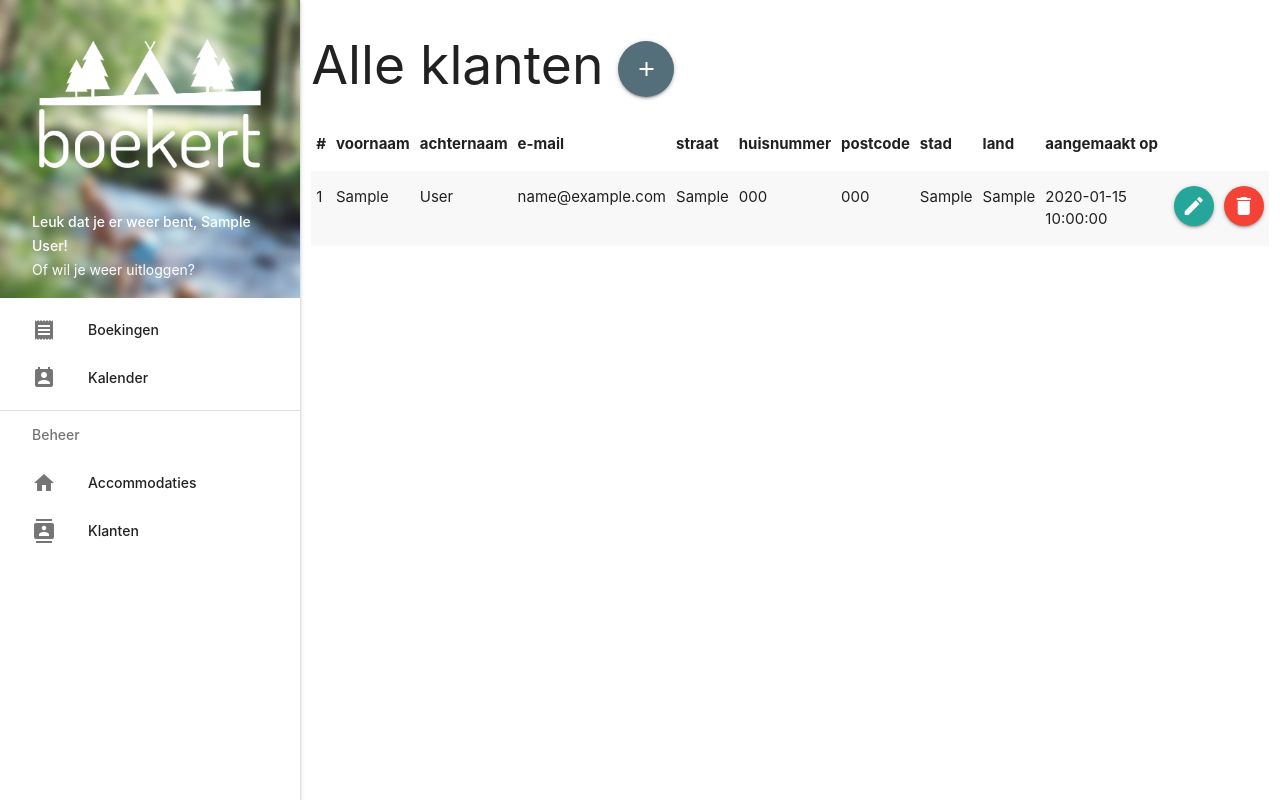
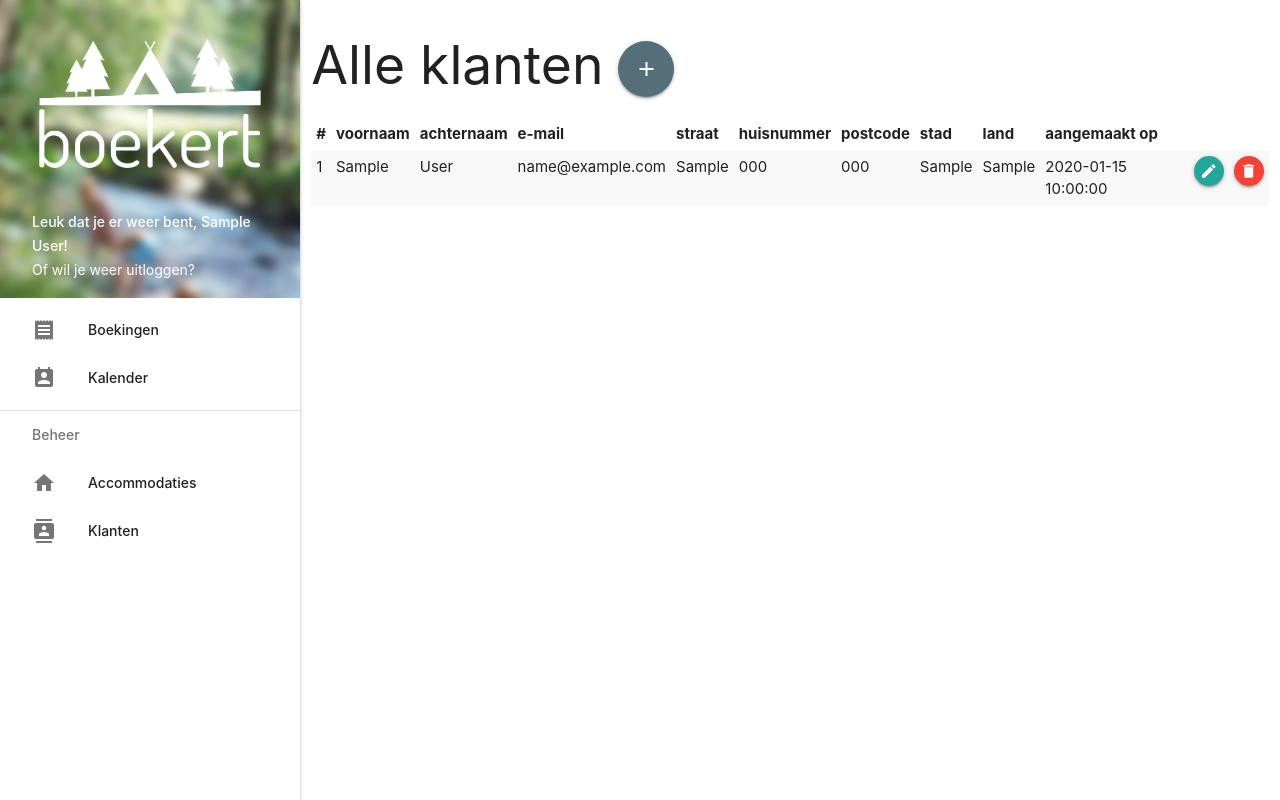
Before and after one commit to ThomMediaThomas/boekert, a Laravel app: page /customers in a window 1280 px wide. Run offline with Laravel 8, Linux system fonts and the light colour scheme; a user stored in the database is signed in; tables that the repository leaves empty hold one stand-in row (values such as "Sample post").

Commit message:
B0051: Compacte table-layout maken

```diff
--- a/public/styles/elements/_table.scss
+++ b/public/styles/elements/_table.scss
@@ -26,6 +26,23 @@ table.sortable {
 
 table {
   .action-cell {
-    width: 50px;
+    width: 30px;
+  }
+
+  .btn-floating {
+    width: 30px;
+    height: 30px;
+    line-height: 30px;
+
+    i {
+      font-size: 1.2rem;
+      line-height: 30px;
+    }
   }
 }
+
+table.compact {
+  td, th {
+    padding: 5px;
+  }
+}
--- a/resources/views/accommodations/index.blade.php
+++ b/resources/views/accommodations/index.blade.php
@@ -1,7 +1,7 @@
 @extends('layouts.app')
 @section('content')
     <h2>Alle accommodaties <a href="{{url('accommodations/create')}}" title="Nieuwe accommodatie maken" class="btn-floating btn-large"><i class="material-icons">add</i></a></h2>
-    <table class="striped higlight sortable" id="accommodations-table">
+    <table class="striped higlight sortable compact" id="accommodations-table">
         <thead>
             <tr>
                 <th># <i class="up material-icons">arrow_upward</i><i class="down material-icons">arrow_downward</i></th>
--- a/resources/views/bookings/index.blade.php
+++ b/resources/views/bookings/index.blade.php
@@ -1,7 +1,7 @@
 @extends('layouts.app')
 @section('content')
     <h2>Alle boekingen <a href="{{url('bookings/create')}}" title="Nieuwe boeking maken" class="btn-floating btn-large"><i class="material-icons">add</i></a></h2>
-    <table class="striped higlight sortable" id="bookings-table">
+    <table class="striped higlight sortable compact" id="bookings-table">
         <thead>
             <tr>
                 <th># <i class="up material-icons">arrow_upward</i><i class="down material-icons">arrow_downward</i></th>
--- a/resources/views/customers/index.blade.php
+++ b/resources/views/customers/index.blade.php
@@ -1,7 +1,7 @@
 @extends('layouts.app')
 @section('content')
     <h2>Alle klanten <a href="{{url('customers/create')}}" title="Nieuwe klant maken" class="btn-floating btn-large"><i class="material-icons">add</i></a></h2>
-    <table class="striped higlight sortable" id="bookings-table">
+    <table class="striped higlight sortable compact" id="bookings-table">
         <thead>
             <tr>
                 <th># <i class="up material-icons">arrow_upward</i><i class="down material-icons">arrow_downward</i></th>
```
Also changed, not shown: public/styles/main.css.
